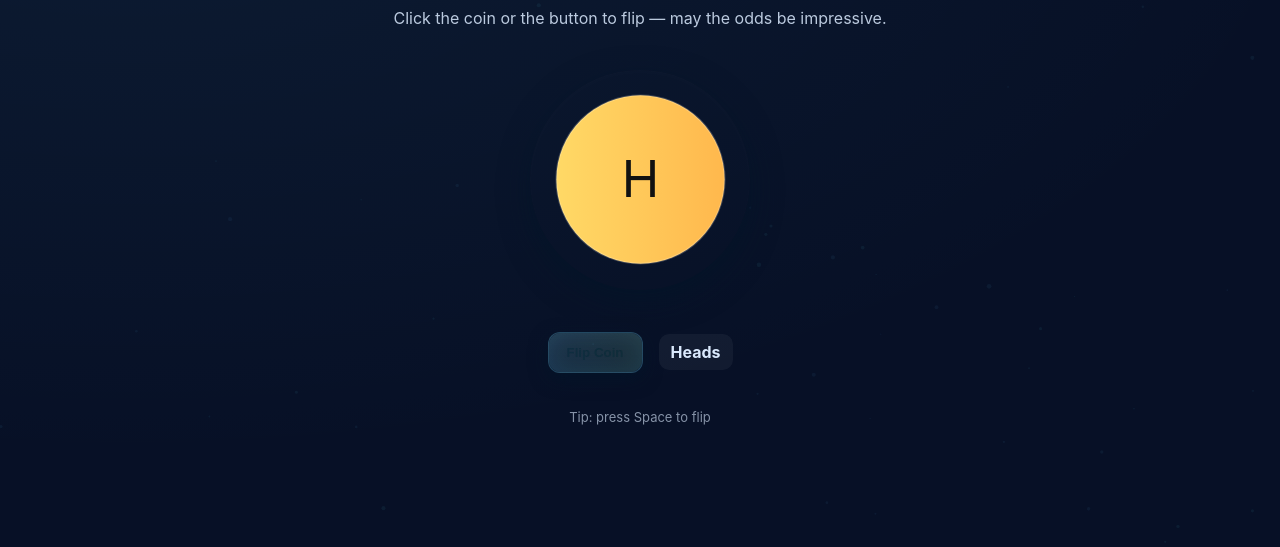
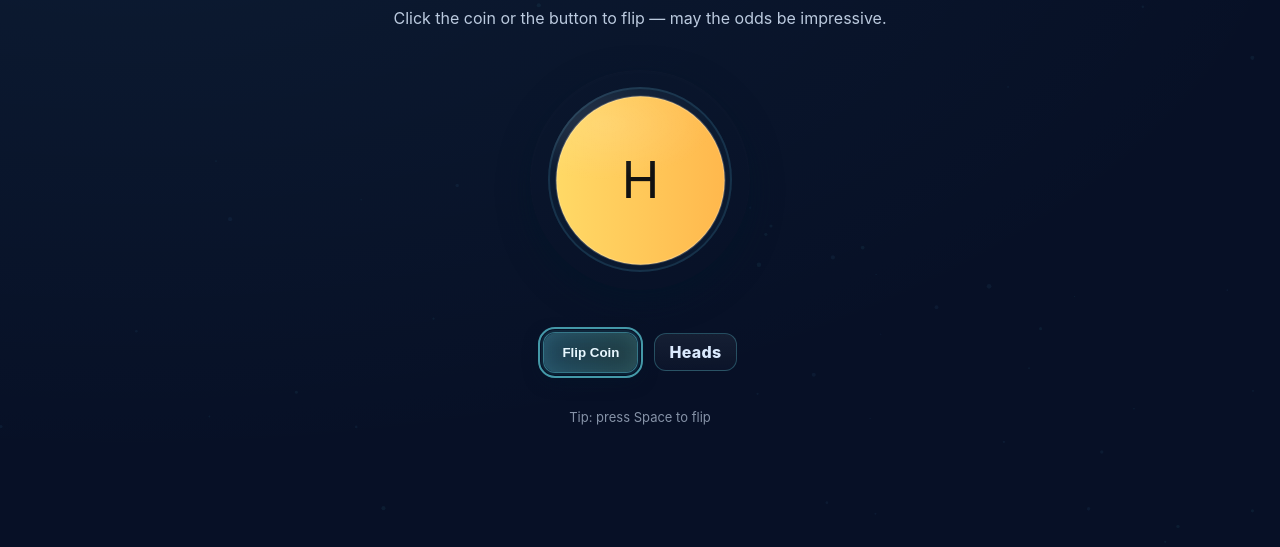
Before and after one commit to mzaid03/coinflipmain, a plain HTML site: page index.html in a window 1280 px wide. Both pictures are taken after a click on the button "Flip Coin". Shown: the part 217-764 px from the top of the page. Drawn offline with Linux system fonts and the light colour scheme.

Commit message:
Add files via upload

```diff
--- a/index.html
+++ b/index.html
@@ -16,7 +16,8 @@
 
     <div class="coin-wrap">
       <div id="coin" class="coin" role="button" tabindex="0" aria-label="Coin — press Enter or Space to flip">
-        <div class="face front">
+        <div class="rotor">
+          <div class="face front">
           <!-- Heads -->
           <svg viewBox="0 0 200 200" class="coin-svg" aria-hidden="true">
             <defs>
@@ -28,8 +29,8 @@
             <circle cx="100" cy="100" r="90" fill="url(#g1)" stroke="#fff3" stroke-width="2" />
             <text x="50%" y="52%" dominant-baseline="middle" text-anchor="middle" font-size="54" fill="#111">H</text>
           </svg>
-        </div>
-        <div class="face back">
+          </div>
+          <div class="face back">
           <!-- Tails -->
           <svg viewBox="0 0 200 200" class="coin-svg" aria-hidden="true">
             <defs>
@@ -41,6 +42,7 @@
             <circle cx="100" cy="100" r="90" fill="url(#g2)" stroke="#fff3" stroke-width="2" />
             <text x="50%" y="52%" dominant-baseline="middle" text-anchor="middle" font-size="54" fill="#021528">T</text>
           </svg>
+          </div>
         </div>
       </div>
     </div>
@@ -51,93 +53,6 @@
     </div>
     <p class="hint">Tip: press Space to flip</p>
   </main>
-
-  <script>
-// Particle background + coin flip logic
-const canvas = document.getElementById('bg');
-const ctx = canvas.getContext('2d');
-let W = canvas.width = innerWidth;
-let H = canvas.height = innerHeight;
-
-const parts = [];
-function rand(min,max){return Math.random()*(max-min)+min}
-function makeParticles(){
-  parts.length=0;
-  for(let i=0;i<70;i++){
-    parts.push({
-      x:rand(0,W), y:rand(0,H), r:rand(0.6,2.4),
-      vx:rand(-0.2,0.2), vy:rand(-0.05,0.2), h:rand(180,210)
-    });
-  }
-}
-makeParticles();
-
-function resize(){W=canvas.width=innerWidth;H=canvas.height=innerHeight;makeParticles()}
-addEventListener('resize', resize);
-
-function draw(){
-  ctx.clearRect(0,0,W,H);
-  for(const p of parts){
-    p.x+=p.vx; p.y+=p.vy;
-    if(p.x<0)p.x=W; if(p.x>W)p.x=0; if(p.y>H)p.y=0; if(p.y<0)p.y=H;
-    ctx.beginPath();
-    ctx.fillStyle = `hsla(${p.h}, 90%, 70%, 0.06)`;
-    ctx.arc(p.x,p.y,p.r,0,Math.PI*2);
-    ctx.fill();
-  }
-  requestAnimationFrame(draw);
-}
-requestAnimationFrame(draw);
-
-// Coin flip
-const coin = document.getElementById('coin');
-const btn = document.getElementById('flipBtn');
-const resultEl = document.getElementById('result');
-
-let flipping=false;
-
-function showResult(side){
-  resultEl.textContent = side === 'heads' ? 'Heads' : 'Tails';
-  resultEl.animate(
-    [{transform:'translateY(-4px)',opacity:0.8},{transform:'translateY(0)',opacity:1}],
-    {duration:420,easing:'cubic-bezier(.2,.9,.3,1)'}
-  );
-}
-
-function flip(){
-  if(flipping) return;
-  flipping=true;
-  resultEl.textContent = '...';
-
-  const flips = Math.floor(rand(3,9));
-  const heads = Math.random() > 0.5;
-
-  // Reset any transform and force reflow
-  coin.style.transform = 'none';
-  void coin.offsetWidth;
-
-  // Rotate around Y to reveal correct face (front=H at 0deg, back=T at 180deg)
-  const totalRot = 360 * (flips*2) + (heads ? 0 : 180);
-  coin.animate(
-    [
-      { transform: 'rotateY(0deg) translateZ(0)' },
-      { transform: `rotateY(${totalRot}deg) translateZ(0)` }
-    ],
-    { duration: 1200 + flips*120, easing: 'cubic-bezier(.14,.9,.3,1)' }
-  ).onfinish = () => {
-    // Apply final orientation
-    coin.style.transform = heads ? 'rotateY(0deg)' : 'rotateY(180deg)';
-    showResult(heads ? 'heads' : 'tails');
-    flipping=false;
-  };
-}
-
-coin.addEventListener('click', flip);
-btn.addEventListener('click', flip);
-// keyboard
-addEventListener('keydown', (e)=>{ if(e.code==='Space'){ e.preventDefault(); flip(); } });
-// accessibility on coin
-coin.addEventListener('keydown', (e)=>{ if(e.code==='Enter' || e.code==='Space'){ e.preventDefault(); flip(); } });
-  </script>
+  <script src="script.js" defer></script>
 </body>
 </html>
--- a/script.js
+++ b/script.js
@@ -36,6 +36,7 @@ requestAnimationFrame(draw);
 
 // Coin flip
 const coin = document.getElementById('coin');
+const rotor = coin.querySelector('.rotor');
 const btn = document.getElementById('flipBtn');
 const resultEl = document.getElementById('result');
 
@@ -57,23 +58,29 @@ function flip(){
   const flips = Math.floor(rand(3,9));
   const heads = Math.random() > 0.5;
 
-  // Reset any transform and force reflow
-  coin.style.transform = 'none';
-  void coin.offsetWidth;
+  // Reset any transform on rotor and force reflow
+  rotor.style.transform = 'none';
+  void rotor.offsetWidth;
 
   // Rotate around Y to reveal correct face (front=H at 0deg, back=T at 180deg)
   const totalRot = 360 * (flips*2) + (heads ? 0 : 180);
-  coin.animate(
+  const anim = rotor.animate(
     [
       { transform: 'rotateY(0deg) translateZ(0)' },
       { transform: `rotateY(${totalRot}deg) translateZ(0)` }
     ],
     { duration: 1200 + flips*120, easing: 'cubic-bezier(.14,.9,.3,1)' }
-  ).onfinish = () => {
+  );
+
+  // temporary glow during flip
+  coin.classList.add('flipping');
+
+  anim.onfinish = () => {
     // Apply final orientation
-    coin.style.transform = heads ? 'rotateY(0deg)' : 'rotateY(180deg)';
+    rotor.style.transform = heads ? 'rotateY(0deg)' : 'rotateY(180deg)';
     showResult(heads ? 'heads' : 'tails');
     flipping=false;
+    coin.classList.remove('flipping');
   };
 }
 
--- a/styles.css
+++ b/styles.css
@@ -50,6 +50,7 @@ canvas#bg{position:fixed;inset:0;z-index:0}
   cursor:pointer;
   position:relative;
 }
+.coin .rotor{position:absolute;inset:0;transform-style:preserve-3d;will-change:transform}
 .coin .face{
   position:absolute;inset:0;
   display:flex;align-items:center;justify-content:center;
@@ -62,30 +63,43 @@ canvas#bg{position:fixed;inset:0;z-index:0}
 .coin .back{transform:rotateY(180deg)}
 .coin-svg{width:85%;height:85%}
 
+/* subtle rim and shine with pseudo elements */
+.coin::before,
+.coin::after{content:"";position:absolute;inset:8%;border-radius:50%;pointer-events:none}
+.coin::before{box-shadow:0 0 0 2px rgba(102,217,255,0.12) inset, 0 0 40px rgba(102,217,255,0.08) inset}
+.coin::after{background:radial-gradient(120% 60% at 30% 20%, rgba(255,255,255,0.12), transparent 50%)}
+
 .controls{display:flex;align-items:center;gap:16px;margin-top:18px}
 .btn{
-  background: linear-gradient(180deg, rgba(255,255,255,0.05), rgba(255,255,255,0.02));
-  color: #021528;
-  border: 1px solid rgba(102,217,255,0.25);
+  background: linear-gradient(180deg, rgba(7,16,38,0.6), rgba(7,16,38,0.3));
+  color: #e6f6ff;
+  border: 1px solid rgba(110,243,255,0.45);
   padding:12px 18px;
   border-radius:12px;
   cursor:pointer;
   font-weight:700;
-  box-shadow: 0 6px 18px rgba(2,21,40,0.6), 0 0 24px rgba(102,217,255,0.10) inset;
+  box-shadow: 0 6px 18px rgba(2,21,40,0.6), 0 0 24px rgba(102,217,255,0.18) inset, 0 0 0 2px rgba(110,243,255,0.10);
   position:relative;
 }
 .btn:after{
   content:"";position:absolute;inset:0;border-radius:12px;
-  background:linear-gradient(90deg, rgba(102,217,255,0.12), rgba(138,255,179,0.10));
+  background:linear-gradient(90deg, rgba(110,243,255,0.22), rgba(138,255,179,0.18));
   mix-blend-mode:screen;pointer-events:none
 }
-.btn:hover{transform:translateY(-1px)}
+.btn:hover{transform:translateY(-2px); box-shadow: 0 10px 26px rgba(2,21,40,0.7), 0 0 30px rgba(102,217,255,0.25) inset}
 .btn:active{transform:translateY(0)}
 
+/* stronger focus for accessibility */
+.btn:focus{outline:2px solid rgba(110,243,255,0.6); outline-offset:3px}
+
+/* give the button a more distinctive label color option */
+.btn .label-contrast{color:#0f172a}
+
 .result{
-  min-width:48px;
-  background:var(--glass);
-  padding:8px 12px;border-radius:10px;font-weight:700
+  min-width:64px;
+  background: linear-gradient(180deg, rgba(255,255,255,0.06), rgba(255,255,255,0.02));
+  border:1px solid rgba(110,243,255,0.25);
+  padding:8px 14px;border-radius:12px;font-weight:800;letter-spacing:0.02em
 }
 .hint{opacity:0.6;margin-top:12px;font-size:13px}
 
@@ -101,4 +115,7 @@ canvas#bg{position:fixed;inset:0;z-index:0}
 }
 
 /* focus styles */
-#coin:focus{outline:3px solid rgba(102,217,255,0.25);outline-offset:6px}
+#coin:focus{outline:3px solid rgba(102,217,255,0.35);outline-offset:6px}
+
+/* flipping glow */
+.coin.flipping::before{box-shadow:0 0 0 2px rgba(110,243,255,0.3) inset, 0 0 50px rgba(110,243,255,0.25) inset}
```
